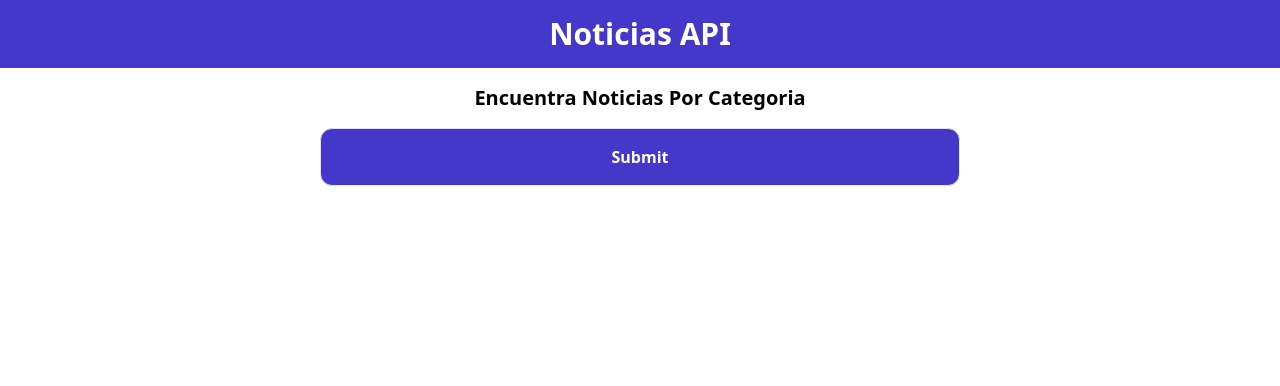
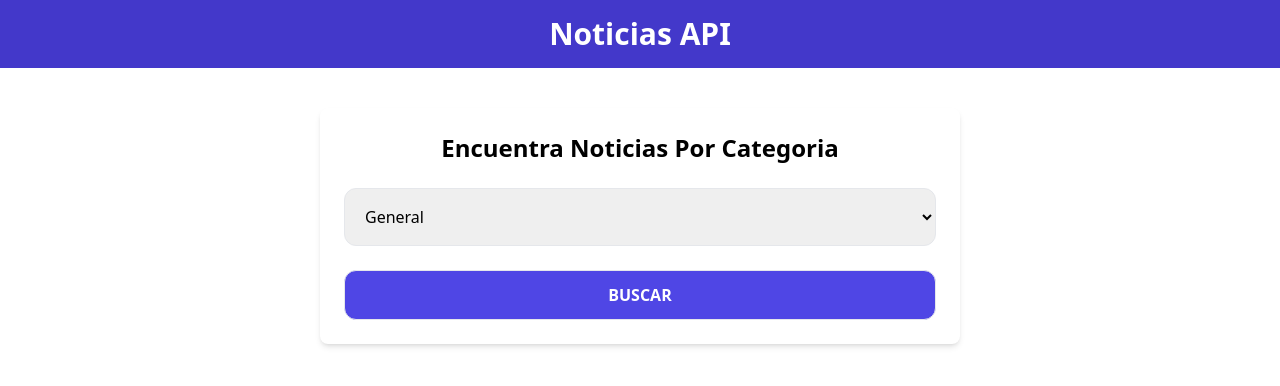
Before and after one commit to kevincisnero01/buscador_noticias_client_react, a React (Vite) app: page / in a window 1280 px wide. Shown: the top 386 px of the page. Built offline with nearby package versions, Linux system fonts and the light colour scheme.

Commit message:
fix(new): Custom Hook for the Select

```diff
--- a/src/components/New/NewForm.jsx
+++ b/src/components/New/NewForm.jsx
@@ -1,25 +1,40 @@
-import { useState } from "react";
 import useSelect from "../../hooks/useSelect";
 
 const NewForm = () => {
 
-    //Utilizar el custom hooks
-    const [category,SelectNews] = useState();
+    const OPTIONS = [
+        { value: 'general', label: 'General'},
+        { value: 'business', label: 'Negocios'},
+        { value: 'entertainment', label: 'Entretenimiento'},
+        { value: 'health', label: 'Salud'},
+        { value: 'science', label: 'Ciencia'},
+        { value: 'sports', label: 'Deportes'},
+        { value: 'technology', label: 'Tecnología'},
+    ]
+
+    // Utilizamos nuestro custom hook `useSelect` que nos devuelve un array con dos elementos que desestructuramos:
+    // 1. `category`:  La llamamos asi porque en este formulario, representa la categoría seleccionada.
+    // 2. `SelectCategory`:  Lo nombramos asi para indicar claramente que es el componente para seleccionar la categoría.
+    const [category, SelectCategory] = useSelect('general', OPTIONS);
 
     return (
-        <div>
+        <div className="bg-white p-6 rounded-lg shadow-md mt-10">
             <h2
-                className="text-xl font-bold  p-4 text-center"
+                className="text-2xl font-bold text-center mb-6"
             >Encuentra Noticias Por Categoria</h2>
-            <div>
+            <form>
 
+                {/* Aquí renderizamos el componente que nos devolvió el hook. */}
+                <SelectCategory />
 
-                <input
-                    type="submit"
-                    className="w-full bg-indigo-700 border rounded-xl text-white font-bold p-4"
-                    vaue="Buscar"
-                />
-            </div>
+                <div className="mt-6">
+                    <input
+                        type="submit"
+                        className="w-full bg-indigo-600 hover:bg-indigo-700 transition-colors duration-300 cursor-pointer border rounded-xl text-white font-bold p-3 uppercase"
+                        value="Buscar"
+                    />
+                </div>
+            </form>
         </div>
     );
 }
--- a/src/hooks/useSelect.jsx
+++ b/src/hooks/useSelect.jsx
@@ -1,17 +1,32 @@
 import {useState} from 'react';
 
-const useSelect = (initialState, option) => {
+// Un Custom Hook es una función de JavaScript que usa otros hooks de React en su interior.
+// Su propósito es encapsular y reutilizar lógica con estado.
+// Por convención, sus nombres siempre empiezan con "use".
+const useSelect = (initialState, options) => {
 
-    //state del custom hooks
-    const [state,setState] = useState('');
+    // 1. ESTADO INTERNO DEL HOOK
+    const [state,setState] = useState(initialState);
 
-    const SelectNews = () =>(
-        <select>
+    // 2. COMPONENTE DE RENDERIZADO
+    const SelectComponent = () =>(
+        <select
+            className="w-full p-4 border rounded-xl"
+            value={state}
+            onChange={e => setState(e.target.value)}
+        >
             <option value="">Seleccione</option>
+            {options.map(opt => (
+                <option key={opt.value} value={opt.value}>{opt.label}</option>
+            ))}
         </select>
-    )
+    );
 
-    return [state, SelectNews];
+    // 3. VALOR DE RETORNO
+    // El hook devuelve un array con dos elementos, igual que `useState`:
+    // - El valor actual del estado.
+    // - El componente que hemos creado para ser renderizado.
+    return [state, SelectComponent];
 }
 
 export default useSelect;
```
